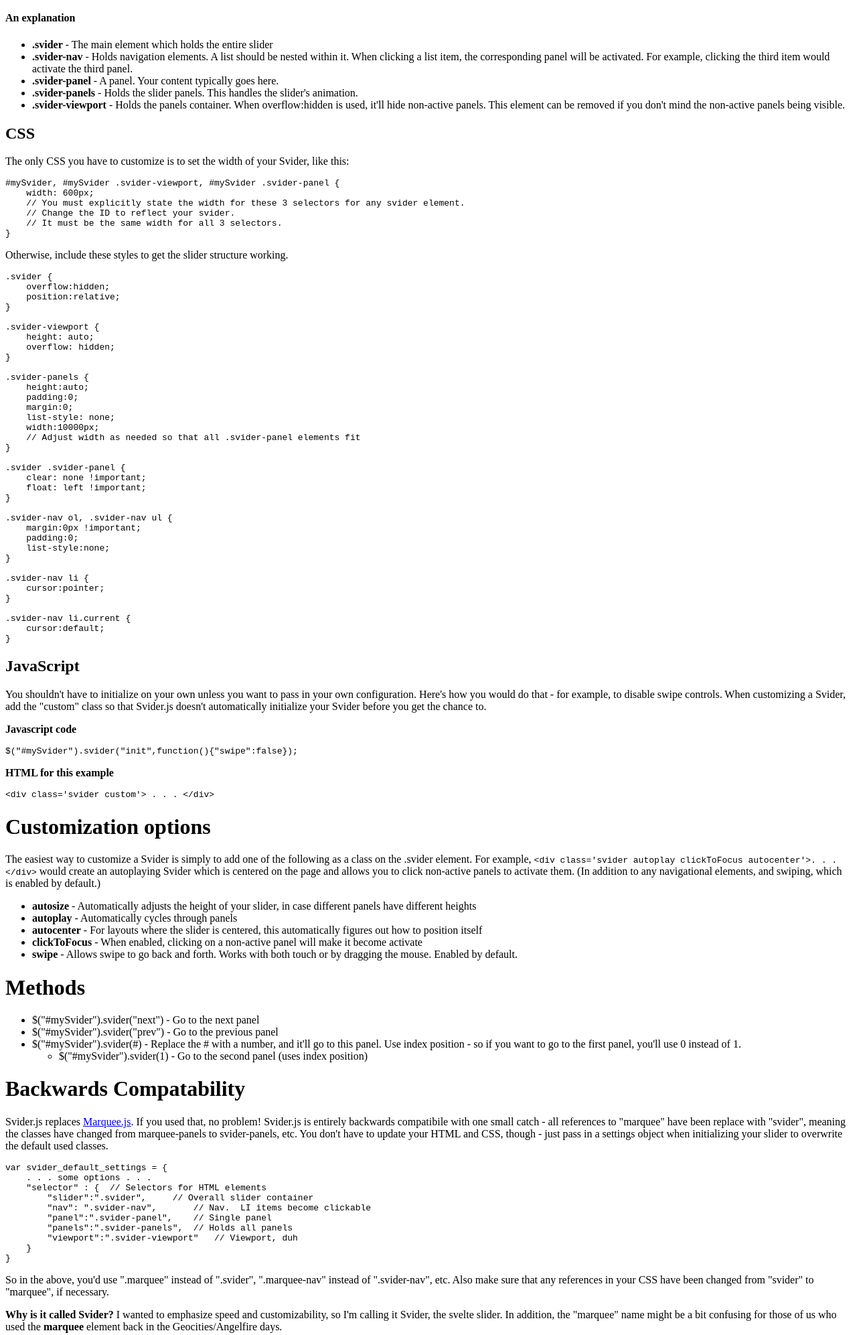
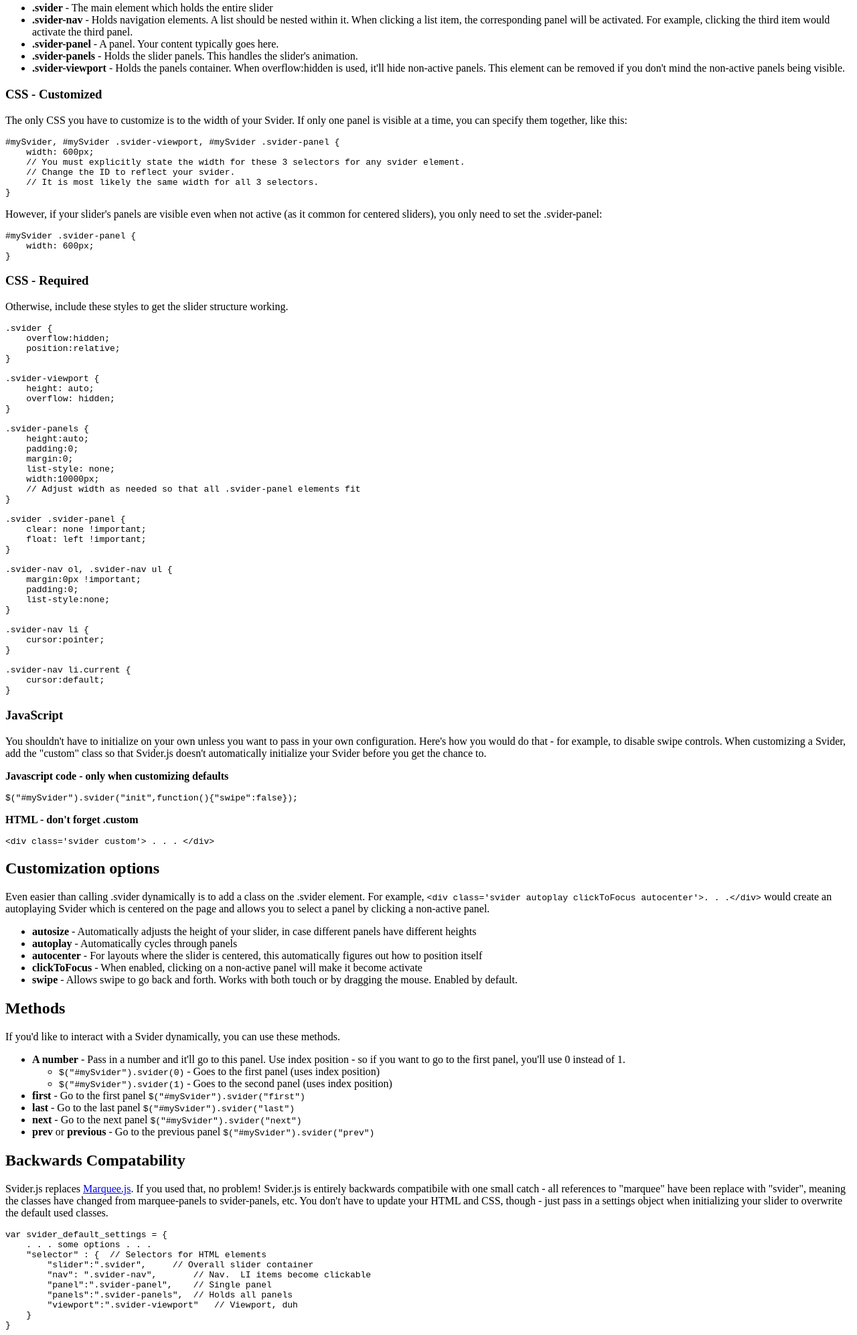
Before and after one commit to s2eus2on/Svider.js, a plain HTML site: page index.html in a window 1280 px wide. Shown: the part 496-2489 px from the top of the page at 67% size. Drawn offline with Linux system fonts and the light colour scheme.

Commit message:
Update to README

```diff
--- a/index.html
+++ b/index.html
@@ -1,10 +1,9 @@
 <h1 id="sviderjs">Svider.js</h1>
 <p>Svider is a svelte slider, aimed at being customizable and fast.  Requires jQuery, compatible with 1.9+.</p>
-<h1 id="usage">Usage</h1>
-<p>Svider.js will work by automatically when you use the provided HTML and CSS, and include the jQuery and Svider.js.<br />
+<h2 id="usage">Usage</h2>
+<p>Svider.js will work automatically when you include the provided HTML and CSS, and include the jQuery and Svider.js.<br />
 </p>
-<h2 id="html">HTML</h2>
-<p>Here's an example of the setup used by Svider.js.</p>
+<h3 id="html">HTML</h3>
 <pre><code>&lt;div class="svider"&gt;
     &lt;div class="svider-nav"&gt;
         &lt;ol&gt;
@@ -28,15 +27,21 @@
 <li><strong>.svider-panels</strong> - Holds the slider panels.  This handles the slider's animation.</li>
 <li><strong>.svider-viewport</strong> - Holds the panels container.  When overflow:hidden is used, it'll hide non-active panels.  This element can be removed if you don't mind the non-active panels being visible.</li>
 </ul>
-<h2 id="css">CSS</h2>
-<p>The only CSS you have to customize is to set the width of your Svider, like this:</p>
+<h3 id="css-customized">CSS - Customized</h3>
+<p>The only CSS you have to customize is to the width of your Svider.  If only one panel is visible at a time, you can specify them together, like this:</p>
 <pre><code>#mySvider, #mySvider .svider-viewport, #mySvider .svider-panel {
     width: 600px;
     // You must explicitly state the width for these 3 selectors for any svider element.
     // Change the ID to reflect your svider.
-    // It must be the same width for all 3 selectors.
+    // It is most likely the same width for all 3 selectors.
 }
 </code></pre>
+<p>However, if your slider's panels are visible even when not active (as it common for centered sliders), you only need to set the .svider-panel: </p>
+<pre><code>#mySvider .svider-panel {
+    width: 600px;
+}
+</code></pre>
+<h3 id="css-required">CSS - Required</h3>
 <p>Otherwise, include these styles to get the slider structure working.<br />
 </p>
 <pre><code>.svider {
@@ -77,16 +82,16 @@
     cursor:default;
 }
 </code></pre>
-<h2 id="javascript">JavaScript</h2>
+<h3 id="javascript">JavaScript</h3>
 <p>You shouldn't have to initialize on your own unless you want to pass in your own configuration.  Here's how you would do that - for example, to disable swipe controls.  When customizing a Svider, add the "custom" class so that Svider.js doesn't automatically initialize your Svider before you get the chance to.</p>
-<p><strong> Javascript code </strong></p>
+<p><strong>Javascript code - only when customizing defaults</strong></p>
 <pre><code>$("#mySvider").svider("init",function(){"swipe":false});
 </code></pre>
-<p><strong> HTML for this example </strong></p>
+<p><strong>HTML - don't forget .custom</strong></p>
 <pre><code>&lt;div class='svider custom'&gt; . . . &lt;/div&gt;
 </code></pre>
-<h1 id="customization-options">Customization options</h1>
-<p>The easiest way to customize a Svider is simply to add one of the following as a class on the .svider element.  For example, <code>&lt;div class='svider autoplay clickToFocus autocenter'&gt;. . .&lt;/div&gt;</code> would create an autoplaying Svider which is centered on the page and allows you to click non-active panels to activate them.  (In addition to any navigational elements, and swiping, which is enabled by default.)</p>
+<h2 id="customization-options">Customization options</h2>
+<p>Even easier than calling .svider dynamically is to add a class on the .svider element.  For example, <code>&lt;div class='svider autoplay clickToFocus autocenter'&gt;. . .&lt;/div&gt;</code> would create an autoplaying Svider which is centered on the page and allows you to select a panel by clicking a non-active panel.</p>
 <ul>
 <li><strong>autosize</strong> - Automatically adjusts the height of your slider, in case different panels have different heights</li>
 <li><strong>autoplay</strong> - Automatically cycles through panels</li>
@@ -94,16 +99,20 @@
 <li><strong>clickToFocus</strong> - When enabled, clicking on a non-active panel will make it become activate</li>
 <li><strong>swipe</strong> - Allows swipe to go back and forth.  Works with both touch or by dragging the mouse.  Enabled by default.</li>
 </ul>
-<h1 id="methods">Methods</h1>
+<h2 id="methods">Methods</h2>
+<p>If you'd like to interact with a Svider dynamically, you can use these methods.</p>
 <ul>
-<li>$("#mySvider").svider("next") - Go to the next panel</li>
-<li>$("#mySvider").svider("prev") - Go to the previous panel</li>
-<li>$("#mySvider").svider(#) - Replace the # with a number, and it'll go to this panel.  Use index position - so if you want to go to the first panel, you'll use 0 instead of 1.<ul>
-<li>$("#mySvider").svider(1) - Go to the second panel (uses index position)</li>
+<li><strong>A number</strong> - Pass in a number and it'll go to this panel.  Use index position - so if you want to go to the first panel, you'll use 0 instead of 1.<ul>
+<li><code>$("#mySvider").svider(0)</code> - Goes to the first panel (uses index position)</li>
+<li><code>$("#mySvider").svider(1)</code> - Goes to the second panel (uses index position)</li>
 </ul>
 </li>
+<li><strong>first</strong> - Go to the first panel <code>$("#mySvider").svider("first")</code></li>
+<li><strong>last</strong> - Go to the last panel <code>$("#mySvider").svider("last")</code></li>
+<li><strong>next</strong> - Go to the next panel <code>$("#mySvider").svider("next")</code></li>
+<li><strong>prev</strong> or <strong>previous</strong> - Go to the previous panel <code>$("#mySvider").svider("prev")</code></li>
 </ul>
-<h1 id="backwards-compatability">Backwards Compatability</h1>
+<h2 id="backwards-compatability">Backwards Compatability</h2>
 <p>Svider.js replaces <a href="http://github.com/Skotlake/Marquee.js">Marquee.js</a>. If you used that, no problem!  Svider.js is entirely backwards compatibile with one small catch - all references to "marquee" have been replace with "svider", meaning the classes have changed from marquee-panels to svider-panels, etc.  You don't have to update your HTML and CSS, though - just pass in a settings object when initializing your slider to overwrite the default used classes.</p>
 <pre><code>var svider_default_settings = {
     . . . some options . . .
@@ -119,12 +128,12 @@
 <p>So in the above, you'd use ".marquee" instead of ".svider", ".marquee-nav" instead of ".svider-nav", etc.  Also make sure that any references in your CSS have been changed from "svider" to "marquee", if necessary.</p>
 <p><strong>Why is it called Svider?</strong>
 I wanted to emphasize speed and customizability, so I'm calling it Svider, the svelte slider.  In addition, the "marquee" name might be a bit confusing for those of us who used the <strong>marquee</strong> element back in the Geocities/Angelfire days.</p>
-<h1 id="author-scott-munn">Author - Scott Munn</h1>
+<h2 id="author-scott-munn">Author - Scott Munn</h2>
 <ul>
 <li><a href="http://twitter.com/scottmunn">http://twitter.com/scottmunn</a></li>
 <li><a href="http://scottmunn.com">http://scottmunn.com</a></li>
 </ul>
-<h1 id="copyright-and-license">Copyright and license</h1>
+<h2 id="copyright-and-license">Copyright and license</h2>
 <p>Copyright 2013 Scott Munn</p>
 <p>Licensed under the Apache License, Version 2.0 (the "License"); you may not use this work except in compliance with the License. You may obtain a copy of the License in the LICENSE file, or at:</p>
 <p><a href="http://www.apache.org/licenses/LICENSE-2.0">http://www.apache.org/licenses/LICENSE-2.0</a></p>
```
Also changed, not shown: 1 other file.
